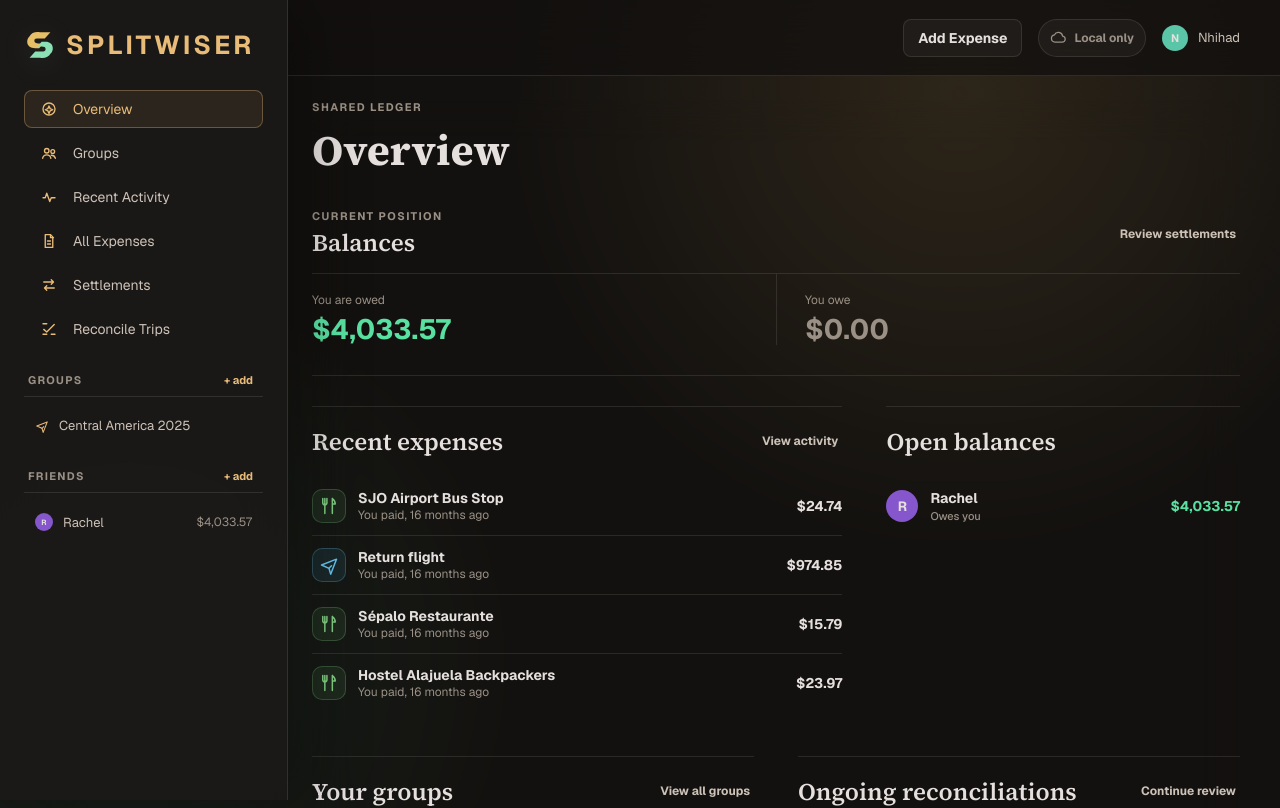
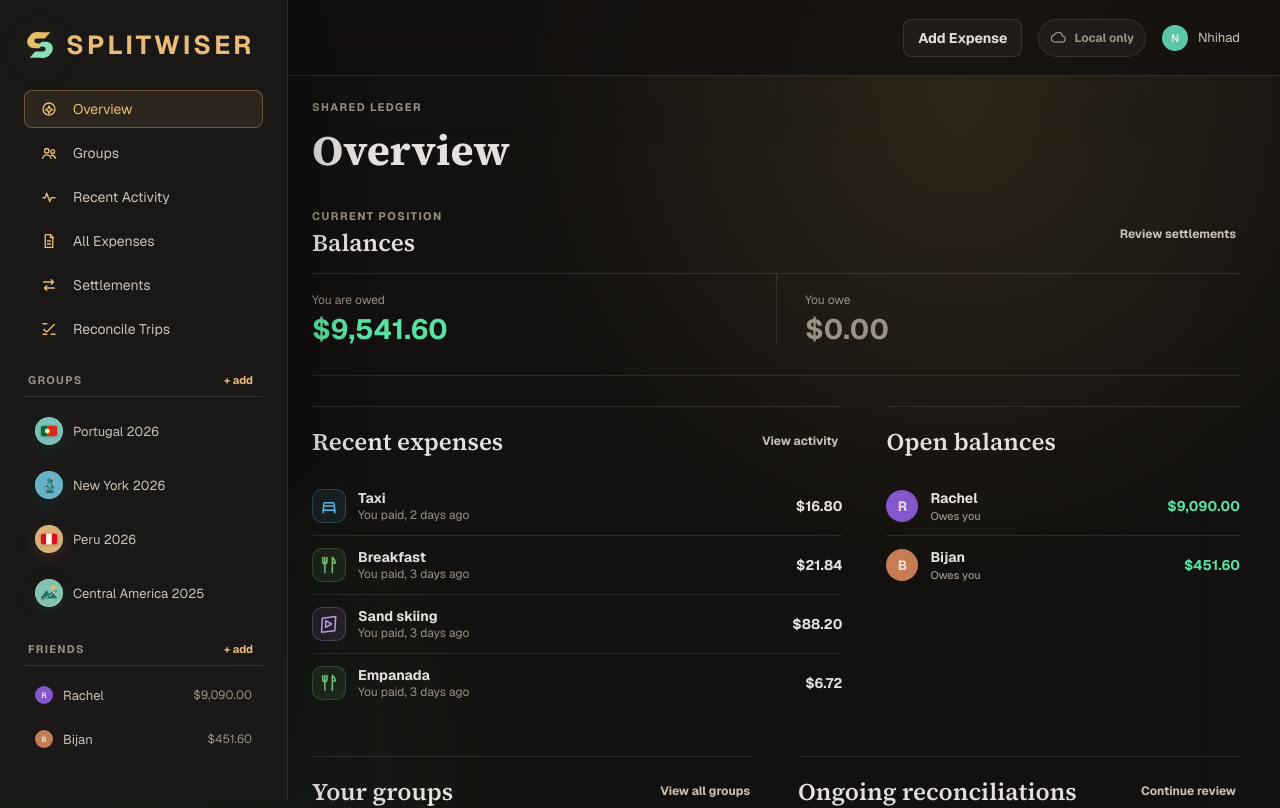
Before and after one commit to nhihadhassan/Splitwiser, a React (Vite) app: page /#/ in a window 1280 px wide. Shown: the top 808 px of the page. Built offline with nearby package versions, Linux system fonts and the light colour scheme.

Commit message:
Add destination trip artwork and bundled seed loading

```diff
--- a/src/components/Icons.tsx
+++ b/src/components/Icons.tsx
@@ -81,8 +81,47 @@
   );
 }
 
+export function CentralAmericaIcon({ size = 44 }: { size?: number }) {
+  return (
+    <span
+      className="country-flag-icon country-flag-icon-central-america"
+      style={{ width: size, height: size }}
+      aria-label="Central America, volcano route"
+      role="img"
+    >
+      <svg
+        className="central-america-art"
+        width={size * 0.76}
+        height={size * 0.76}
+        viewBox="0 0 60 60"
+        fill="none"
+        aria-hidden="true"
+      >
+        <circle cx="43" cy="15" r="6" fill="#E7BF67" />
+        <path
+          d="M8 44 23 24l8 11 7-8 14 17H8Z"
+          fill="#267767"
+          stroke="#174D45"
+          strokeWidth="2"
+          strokeLinejoin="round"
+        />
+        <path
+          d="M13 47c8-7 15-5 21-10 5-4 7-9 14-13"
+          stroke="#FAF2D3"
+          strokeWidth="3"
+          strokeLinecap="round"
+          strokeDasharray="1 6"
+        />
+        <circle cx="13" cy="47" r="3" fill="#E7BF67" stroke="#174D45" strokeWidth="1.5" />
+        <circle cx="48" cy="24" r="3" fill="#E7BF67" stroke="#174D45" strokeWidth="1.5" />
+      </svg>
+    </span>
+  );
+}
+
 export function GroupBadge({ type, name, size = 44 }: { type: GroupType; name: string; size?: number }) {
   const normalized = name.toLowerCase();
+  if (type === "trip" && normalized.includes("central america")) return <CentralAmericaIcon size={size} />;
   if (type === "trip" && (normalized.includes("new york") || normalized.includes("nyc"))) return <NewYorkIcon size={size} />;
   if (type === "trip" && normalized.includes("peru")) return <CountryFlagIcon country="peru" size={size} />;
   if (type === "trip" && normalized.includes("portugal")) return <CountryFlagIcon country="portugal" size={size} />;
--- a/src/store.tsx
+++ b/src/store.tsx
@@ -216,14 +216,7 @@
 }
 
 function emptyState(): AppState {
-  return addCentralAmericaTrip({
-    people: [{ id: ME, name: "Nhihad", color: "#5BC5A7" }],
-    groups: [],
-    expenses: [],
-    settlements: [],
-    reconciliation: loadLegacyReconciliation(),
-    dataMigrations: [],
-  });
+  return normalizeState(seedState());
 }
 
 function isAppState(value: unknown): value is AppState {
--- a/src/styles.css
+++ b/src/styles.css
@@ -260,6 +260,11 @@
   box-shadow: 0 5px 14px oklch(44% 0.09 220 / 0.22);
 }
 
+.country-flag-icon-central-america {
+  background: oklch(77% 0.07 174);
+  box-shadow: 0 5px 14px oklch(45% 0.08 166 / 0.22);
+}
+
 .country-flag-icon svg {
   position: absolute;
   top: 50%;
@@ -272,6 +277,10 @@
 }
 
 .country-flag-icon .new-york-art {
+  box-shadow: none;
+}
+
+.country-flag-icon .central-america-art {
   box-shadow: none;
 }
 
```
Also changed, not shown: 1 other file (tests, documents, lock files or other folders).
